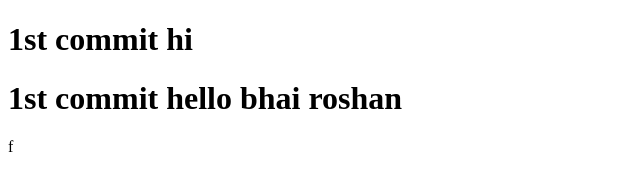
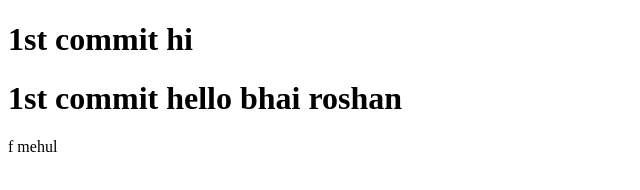
Before and after one commit to mehul455/git-training, a plain HTML site: page index.html in a window 1280 px wide. Shown: the full height of the page, 0-640 px from the left. Drawn offline with Linux system fonts and the light colour scheme.

Commit message:
changrds mehul

```diff
--- a/index.html
+++ b/index.html
@@ -8,6 +8,6 @@
 <body>
     <h1>1st commit hi</h1>
     <h1>1st commit hello bhai roshan</h1>
-<p>f</p>
+<p>f mehul</p>
 </body>
 </html>
```
